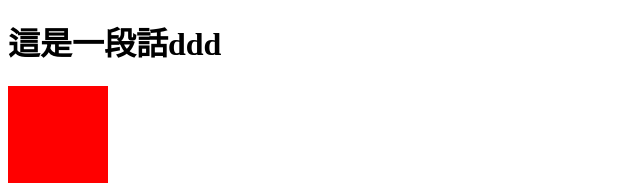
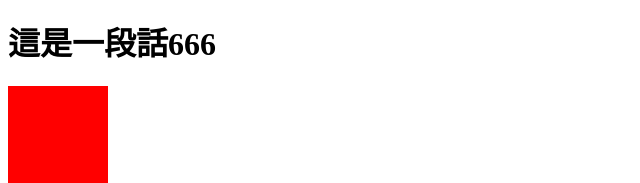
Before and after one commit to shunhsien/gulp-project, a plain HTML site: page index.html in a window 1280 px wide. Shown: the part 211-394 px from the top of the page, 0-640 px from the left. Drawn offline with Linux system fonts and the light colour scheme.

Commit message:
Update 2021-07-20T08:24:16.599Z

```diff
--- a/index.html
+++ b/index.html
@@ -16,7 +16,7 @@
 
 
 <h1>
-  這是一段話ddd
+  這是一段話666
 </h1>
 
 <div class="box"></div>
```
